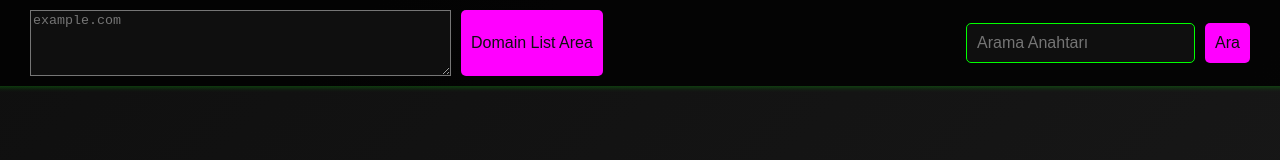
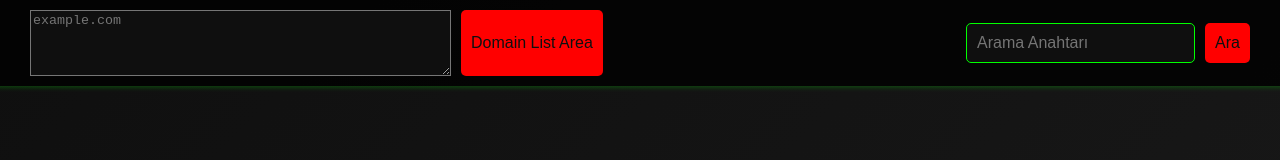
Before and after one commit to emin-demir/GoogleDorking, a plain HTML site: page index.html in a window 1280 px wide. Drawn offline with Linux system fonts and the light colour scheme.

Commit message:
Button color is changed

```diff
--- a/style.css
+++ b/style.css
@@ -48,7 +48,7 @@ button {
     font-size: 16px;
     margin-left: 10px;
     border: none;
-    background-color: #ff00ff;
+    background-color: #FF0000;
     color: #0f0f0f;
     border-radius: 5px;
     cursor: pointer;
@@ -56,7 +56,7 @@ button {
 }
 
 button:hover {
-    background-color: #ff0099;
+    background-color: #f90000;
 }
 
 #results-container {
```
